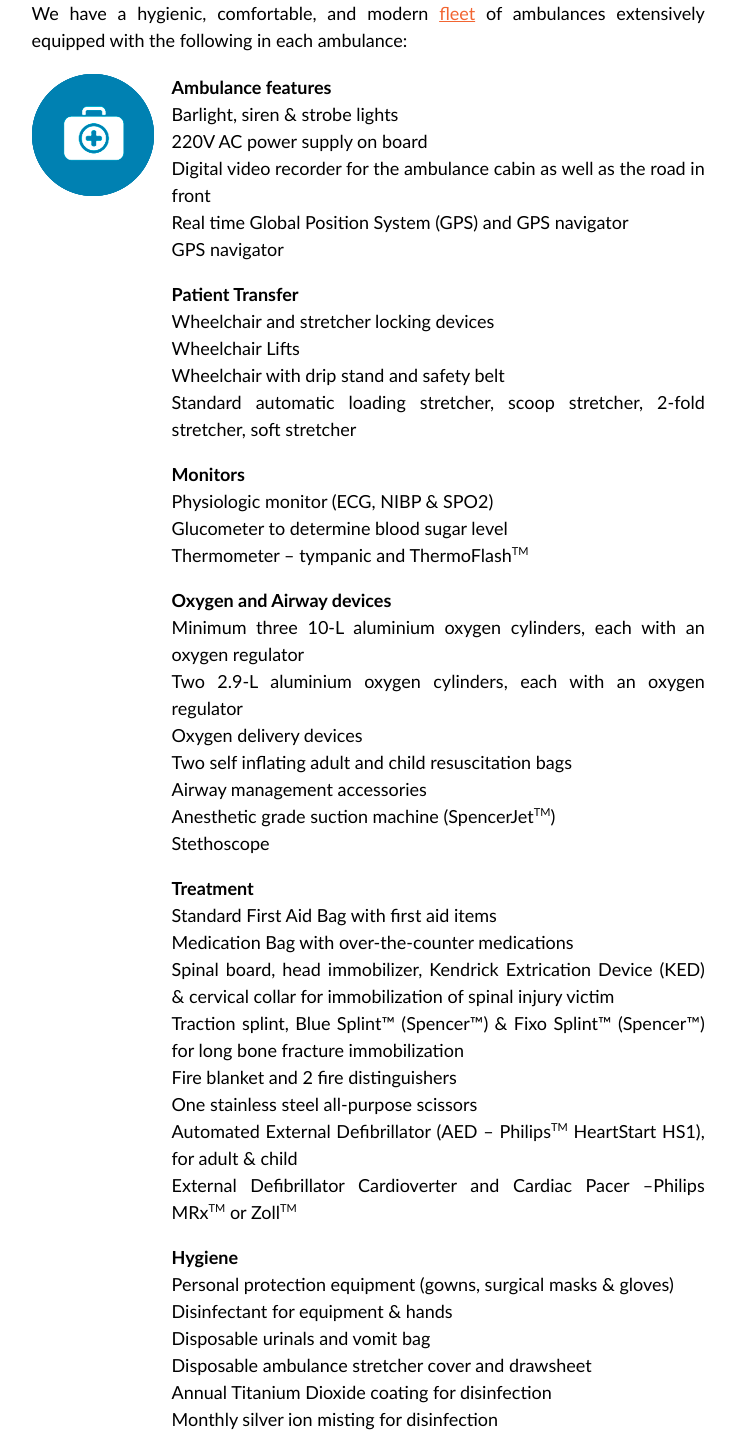
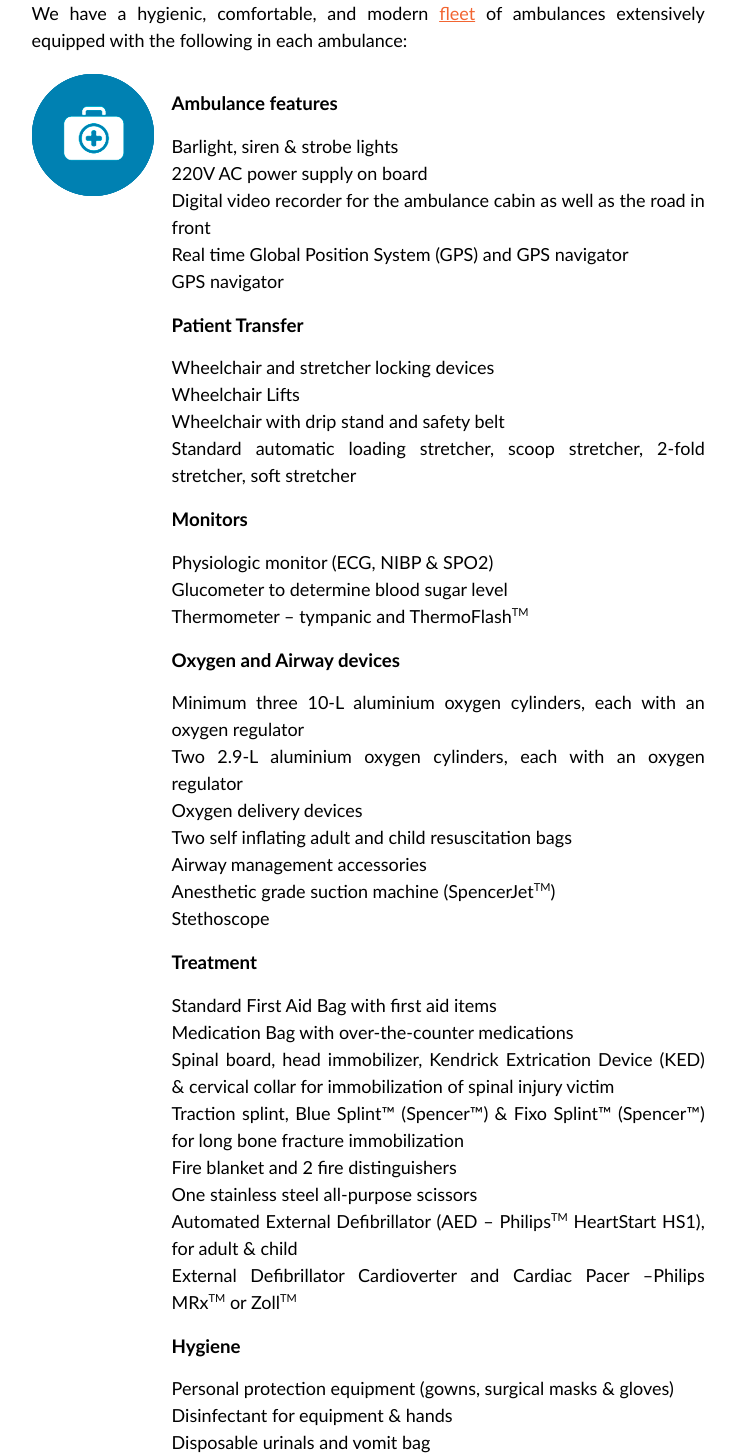
Before and after one commit to xkjyeah/ams-website, a Nuxt app: page /ambulance-equipment-list in a window 1280 px wide. Shown: the part 40-1495 px from the top of the page, without its empty margins (118-853 px from the left). Built offline with nearby package versions, Linux system fonts and the light colour scheme.

Commit message:
refactor to use h3

```diff
--- a/pages/ambulance-equipment-list.vue
+++ b/pages/ambulance-equipment-list.vue
@@ -12,8 +12,7 @@ export default {
   <div id="main_body_area">
     <div id="main_left">
       <div id="left_area">
-        <p>
-          We have a hygienic, comfortable, and modern
+        <p>We have a hygienic, comfortable, and modern
           <nuxt-link to="/fleet-information">fleet</nuxt-link> of ambulances extensively equipped with the following in each ambulance:
         </p>
         <div class="inner_service_area">
@@ -23,37 +22,31 @@ export default {
               <div class="service_icon"><img src="images/eq_icon.png" /></div>
             </div>
             <div class="inner_service_right">
-              <p>
-                <b>Ambulance features</b><br /> Barlight, siren & strobe lights<br /> 220V AC power supply on board<br /> Digital video recorder for the ambulance cabin as well as the road in front<br /> Real time Global Position System (GPS) and GPS
+              <h3>Ambulance features</h3>
+              <p>Barlight, siren &amp; strobe lights<br /> 220V AC power supply on board<br /> Digital video recorder for the ambulance cabin as well as the road in front<br /> Real time Global Position System (GPS) and GPS
                 navigator
                 <br /> GPS navigator
               </p>
-              <p>
-                <strong>Patient Transfer</strong><br /> Wheelchair and stretcher locking devices<br /> Wheelchair Lifts<br /> Wheelchair with drip stand and safety belt<br /> Standard automatic loading stretcher, scoop stretcher, 2-fold stretcher, soft
+              <h3>Patient Transfer</h3><p> Wheelchair and stretcher locking devices<br /> Wheelchair Lifts<br /> Wheelchair with drip stand and safety belt<br /> Standard automatic loading stretcher, scoop stretcher, 2-fold stretcher, soft
                 stretcher
 
               </p>
-              <p>
-                <strong>Monitors</strong><br /> Physiologic monitor (ECG, NIBP & SPO2)<br /> Glucometer to determine blood sugar level<br /> Thermometer – tympanic and ThermoFlash<sup>TM</sup>
+              <h3>Monitors</h3><p> Physiologic monitor (ECG, NIBP & SPO2)<br /> Glucometer to determine blood sugar level<br /> Thermometer – tympanic and ThermoFlash<sup>TM</sup>
 
               </p>
-              <p>
-                <strong>Oxygen and Airway devices</strong><br /> Minimum three 10-L aluminium oxygen cylinders, each with an oxygen regulator<br /> Two 2.9-L aluminium oxygen cylinders, each with an oxygen regulator<br /> Oxygen delivery devices<br />                Two self inflating adult and child resuscitation bags <br /> Airway management accessories<br /> Anesthetic grade suction machine (SpencerJet<sup>TM</sup>)<br /> Stethoscope
+              <h3>Oxygen and Airway devices</h3><p> Minimum three 10-L aluminium oxygen cylinders, each with an oxygen regulator<br /> Two 2.9-L aluminium oxygen cylinders, each with an oxygen regulator<br /> Oxygen delivery devices<br />                Two self inflating adult and child resuscitation bags <br /> Airway management accessories<br /> Anesthetic grade suction machine (SpencerJet<sup>TM</sup>)<br /> Stethoscope
 
               </p>
-              <p>
-                <strong>Treatment</strong><br /> Standard First Aid Bag with first aid items<br /> Medication Bag with over-the-counter medications<br /> Spinal board, head immobilizer, Kendrick Extrication Device (KED) & cervical collar for immobilization
+              <h3>Treatment</h3><p> Standard First Aid Bag with first aid items<br /> Medication Bag with over-the-counter medications<br /> Spinal board, head immobilizer, Kendrick Extrication Device (KED) & cervical collar for immobilization
                 of spinal injury victim<br /> Traction splint, Blue Splint™ (Spencer™) & Fixo Splint™ (Spencer™) for long bone fracture immobilization<br /> Fire blanket and 2 fire distinguishers<br /> One stainless steel all-purpose scissors<br /> Automated
                 External Defibrillator (AED – Philips<sup>TM</sup> HeartStart HS1), for adult & child<br /> External Defibrillator Cardioverter and Cardiac Pacer –Philips MRx<sup>TM</sup> or Zoll<sup>TM</sup>
 
 
               </p>
-              <p>
-                <strong>Hygiene</strong><br /> Personal protection equipment (gowns, surgical masks & gloves)<br /> Disinfectant for equipment & hands<br /> Disposable urinals and vomit bag<br /> Disposable ambulance stretcher cover and drawsheet<br />                Annual Titanium Dioxide coating for disinfection<br /> Monthly silver ion misting for disinfection
+              <h3>Hygiene</h3><p> Personal protection equipment (gowns, surgical masks & gloves)<br /> Disinfectant for equipment & hands<br /> Disposable urinals and vomit bag<br /> Disposable ambulance stretcher cover and drawsheet<br />                Annual Titanium Dioxide coating for disinfection<br /> Monthly silver ion misting for disinfection
 
               </p>
-              <p>
-                <strong>Search and Rescue</strong><br /> One powerful LED Pelican<sup>TM</sup> torch light <br /> Petzl
+              <h3>Search and Rescue</h3><p> One powerful LED Pelican<sup>TM</sup> torch light <br /> Petzl
                 <sup>TM</sup> Headlamps for night rescue, one for each ambulance crew
 
               </p>
--- a/pages/sales-purchase.vue
+++ b/pages/sales-purchase.vue
@@ -72,22 +72,18 @@ export default {
                 </tr>
               </tbody>
             </table>
-            <p>
-              <strong>Details to Provide When Calling Us</strong>
-            </p>
+            <h3>Details to Provide When Calling Us</h3>
             <p>
               To help us advise you better, please provide us the answers to the following questions when making the rental:<br> - What is the medical condition that the patient suffering from? <br> - What oxygen flow rate does his doctor prescribe?
 
 
             </p>
-            <p><strong>Pricing Schedule</strong></p>
+            <h3>Pricing Schedule</h3>
             <p>
               The rental fee of each cylinder varies from <strong>$60 - $100</strong> depending on the size of the cylinder. There will be no charge if clients pick up the oxygen cylinder from our warehouse; alternatively a delivery charge of $30-40 will
               be imposed.
             </p>
-            <p>
-              <strong>Replacement of depleted oxygen cylinders</strong>
-            </p>
+            <h3>Replacement of depleted oxygen cylinders</h3>
             <p>
               You can contact us 24/7 to replace your depleted oxygen cylinders with full oxygen cylinders.
             </p>
```
Also changed, not shown: 1 other file (tests, documents, lock files or other folders).
